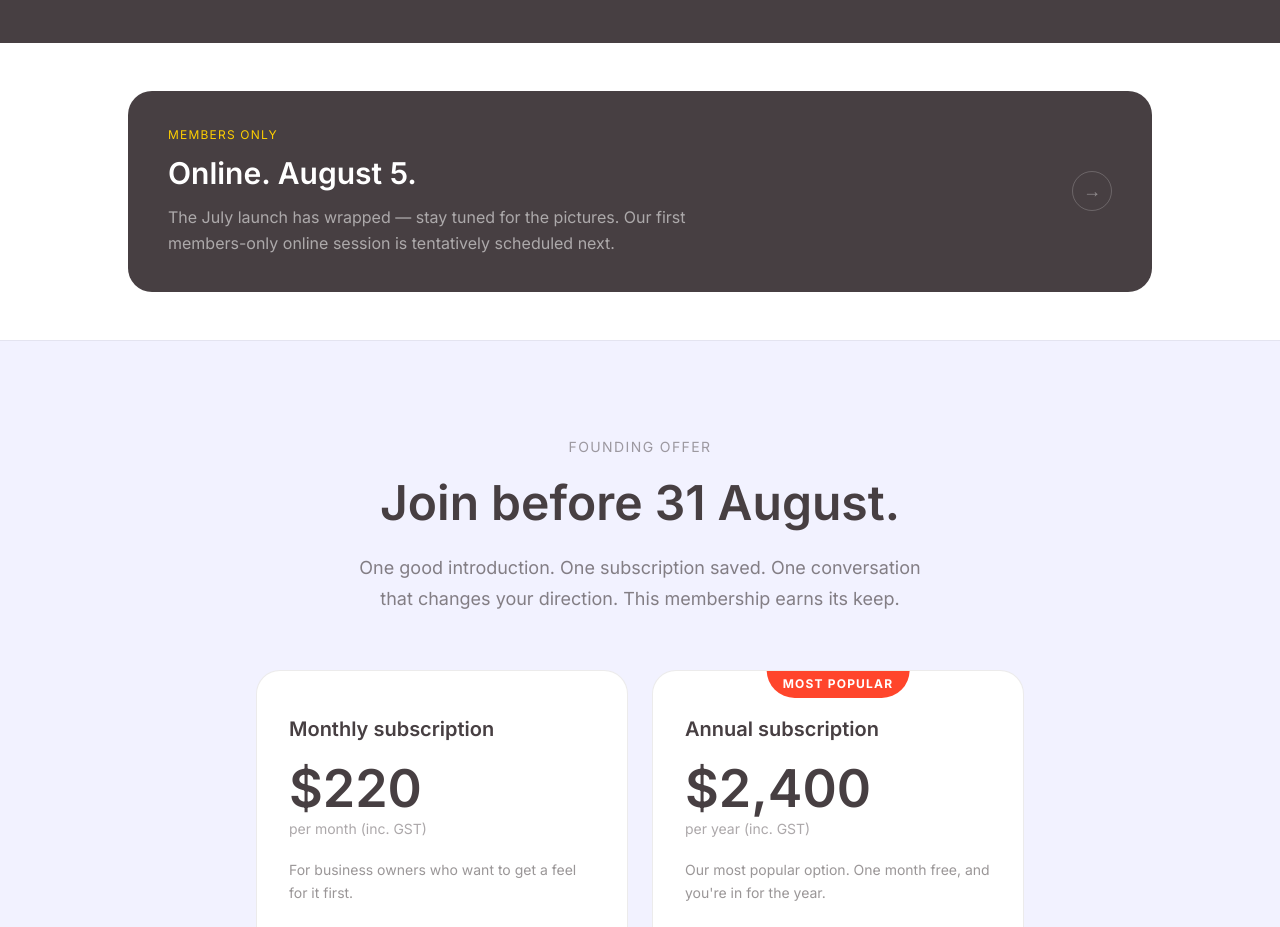
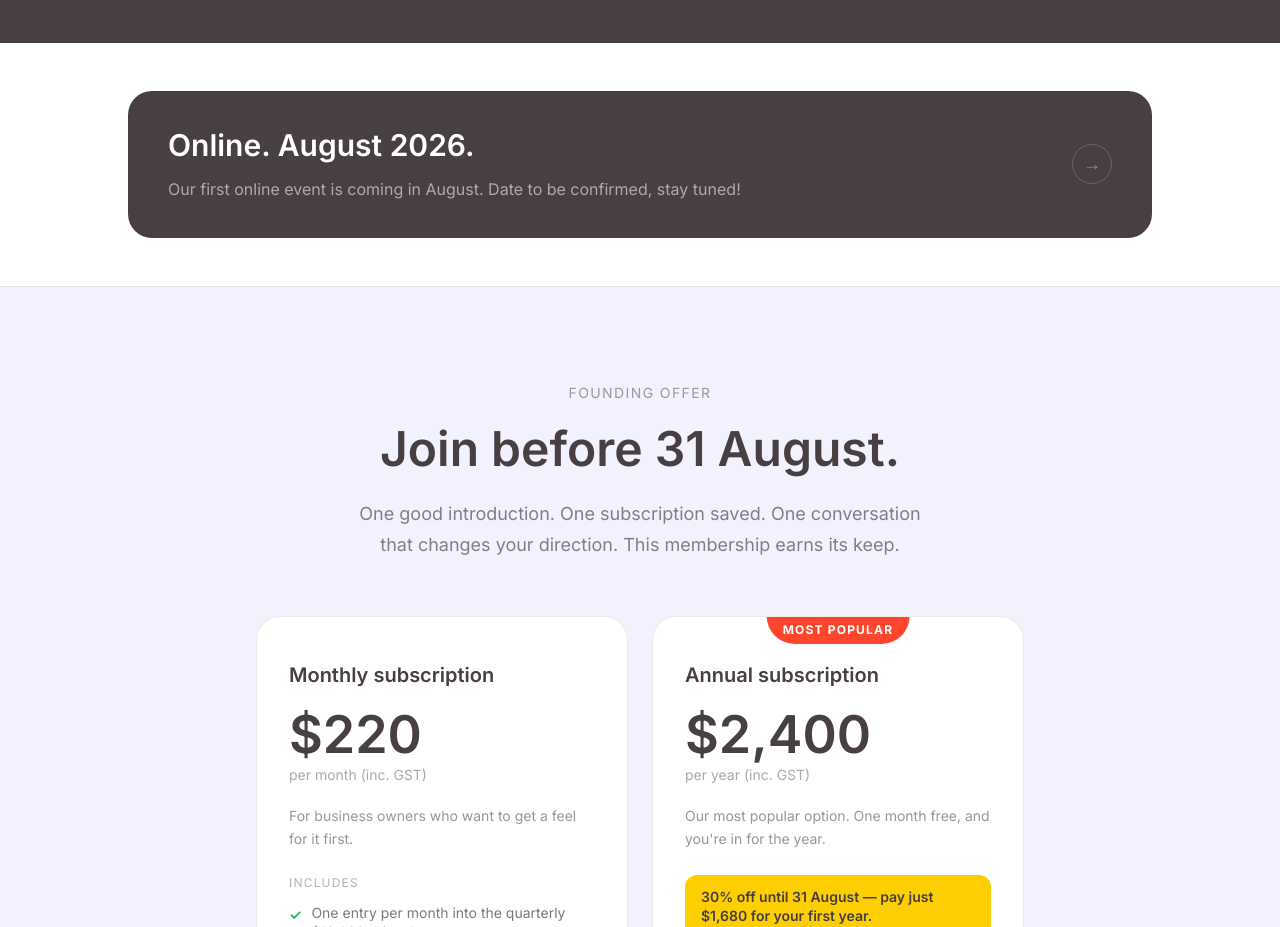
Before and after one commit to simplenimble/business-heads-website, a Next.js app: page / in a window 1280 px wide. Shown: the part 2520-3447 px from the top of the page. Built offline with nearby package versions, Linux system fonts and the light colour scheme.

Commit message:
Update upcoming online event details on home and events pages

```diff
--- a/app/page.tsx
+++ b/app/page.tsx
@@ -157,9 +157,6 @@ export default function Home() {
             className="group flex items-center justify-between gap-8 bg-bh-charcoal rounded-3xl px-10 py-9 hover:bg-bh-blue transition-colors duration-200"
           >
             <div>
-              <p className="font-body text-bh-yellow text-xs uppercase tracking-widest mb-3">
-                {home.eventProof.overline}
-              </p>
               <h2 className="font-heading font-semibold text-2xl md:text-3xl text-white mb-3 leading-tight">
                 {home.eventProof.heading}
               </h2>
--- a/components/events/UpcomingEventsCarousel.tsx
+++ b/components/events/UpcomingEventsCarousel.tsx
@@ -24,9 +24,11 @@ export function UpcomingEventsCarousel({ cards }: { cards: UpcomingEventCard[] }
 
   return (
     <div className="bg-bh-charcoal rounded-3xl px-10 py-9">
-      <p className="font-body text-bh-yellow text-xs uppercase tracking-widest mb-3">
-        {card.label}
-      </p>
+      {card.label && (
+        <p className="font-body text-bh-yellow text-xs uppercase tracking-widest mb-3">
+          {card.label}
+        </p>
+      )}
       <h3 className="font-heading font-semibold text-2xl md:text-3xl text-white mb-3 leading-tight min-h-[2.5em] md:min-h-[2em]">
         {card.heading}
       </h3>
--- a/content/events.ts
+++ b/content/events.ts
@@ -18,7 +18,7 @@ export type EventItem = {
 
 export type UpcomingEventCard = {
   id: string
-  label: string
+  label?: string
   heading: string
   body: string
 }
@@ -61,9 +61,8 @@ export const events: EventItem[] = [
 export const upcomingEventCards: UpcomingEventCard[] = [
   {
     id: 'online-aug-2026',
-    label: 'Members only',
     heading: 'Online. August 2026.',
-    body: 'Our first members-only online session. Details coming soon.',
+    body: 'Our first online event is coming in August. Date to be confirmed, stay tuned!',
   },
   {
     id: 'online-sep-2026',
--- a/content/home.ts
+++ b/content/home.ts
@@ -49,9 +49,8 @@ export const home = {
   },
 
   eventProof: {
-    overline: 'Members only',
-    heading: 'Online. August 5.',
-    body: 'The July launch has wrapped — stay tuned for the pictures. Our first members-only online session is tentatively scheduled next.',
+    heading: 'Online. August 2026.',
+    body: 'Our first online event is coming in August. Date to be confirmed, stay tuned!',
     link: { href: '/events', label: 'See what\'s next' },
   },
 
```
